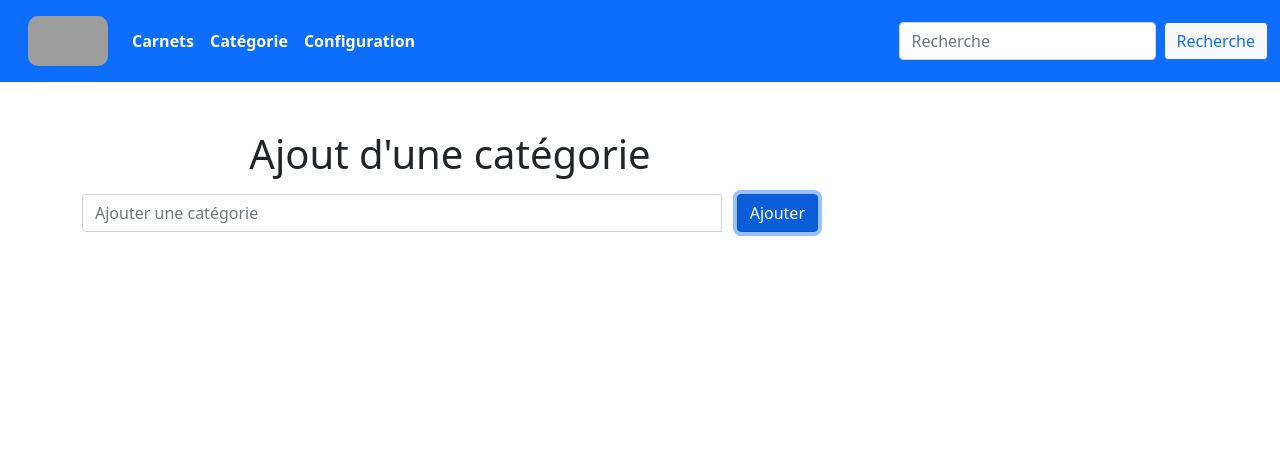
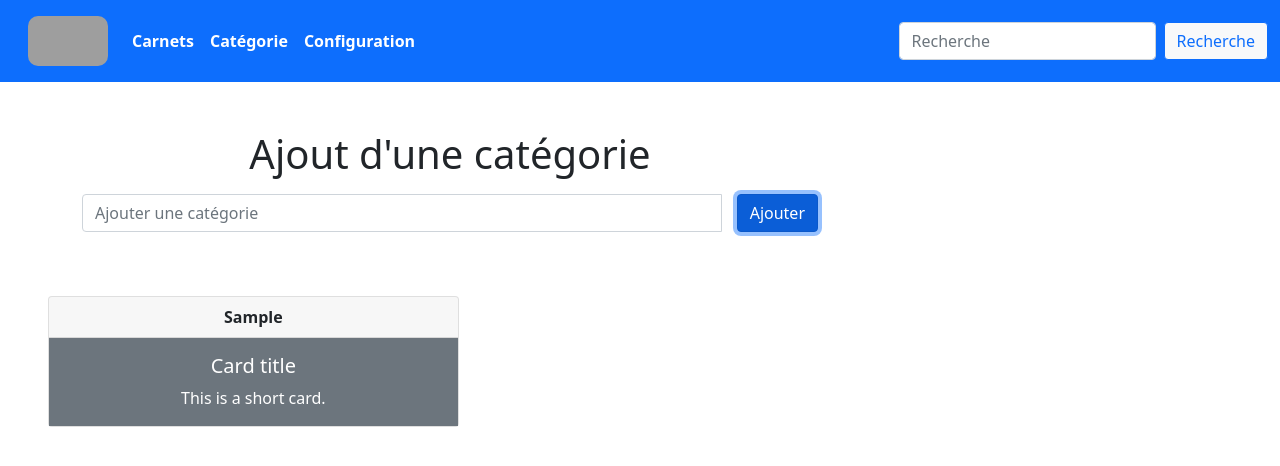
Before and after one commit to IsmaelH99/Gestion-Des-Notes, a React (Create React App) app: page /Carnets in a window 1280 px wide. Both pictures are taken after typing "Sample" into the empty fields and a click on the button "Ajouter". Shown: the top 466 px of the page. Built offline with nearby package versions, Linux system fonts and the light colour scheme; grey boxes are pictures that could not be loaded.

Commit message:
Commit_3

```diff
--- a/src/componentes/carnets/Carnets.jsx
+++ b/src/componentes/carnets/Carnets.jsx
@@ -1,9 +1,11 @@
 import { useState } from "react";
 import NavBar from "../navbar/NavBar";
+import { useNavigate } from "react-router-dom";
 
 export default function Carnets() {
 	const [categories, setCategories] = useState([]);
 	const [inputCategorie, setInputcategorie] = useState("");
+	const navigator = useNavigate();
 
 	function AddCategorie() {
 		let tmp = [...categories];
@@ -12,24 +14,26 @@ export default function Carnets() {
 			setCategories(tmp);
 		}
 		setInputcategorie("");
+		// navigator("/");
 	}
 
-	// let categorie = categorie.map((categorie, i) => {
-	// 	return (
-	// 		<div class="col">
-	// 			<div class="card h-100">
-	// 				<div class="card-header text-center">
-	// 					<b> Carnet 5 </b>
-	// 				</div>
-	// 				<div class="card-body text-white bg-secondary">
-	// 					<h5 class="card-title">Card title</h5>
-	// 					<p class="card-text">This is a short card.</p>
-	// 				</div>
-	// 			</div>
-	// 		</div>
-	// 		// <Todo key={"todos-"+i} titre={todo} supprimer={supprimer} />
-	// 	);
-	// });
+	let afficheCategorie = categories.map((categorie, i) => {
+		return (
+			<div key={"categories-" + i} className="mt-5 ms-5 ">
+				<div class="col-md-4">
+					<div class="card h-100">
+						<div class="card-header text-center">
+							<b>{categorie}</b>
+						</div>
+						<div class="card-body text-white bg-secondary">
+							<h5 class="card-title">Card title</h5>
+							<p class="card-text">This is a short card.</p>
+						</div>
+					</div>
+				</div>
+			</div>
+		);
+	});
 
 	return (
 		<div>
@@ -63,6 +67,7 @@ export default function Carnets() {
 					</section>
 				</section>
 			</main>
+			{afficheCategorie}
 		</div>
 	);
 }
```
Also changed, not shown: src/componentes/carnets/CardsCarnets.jsx (added, +17 -0 lines).
